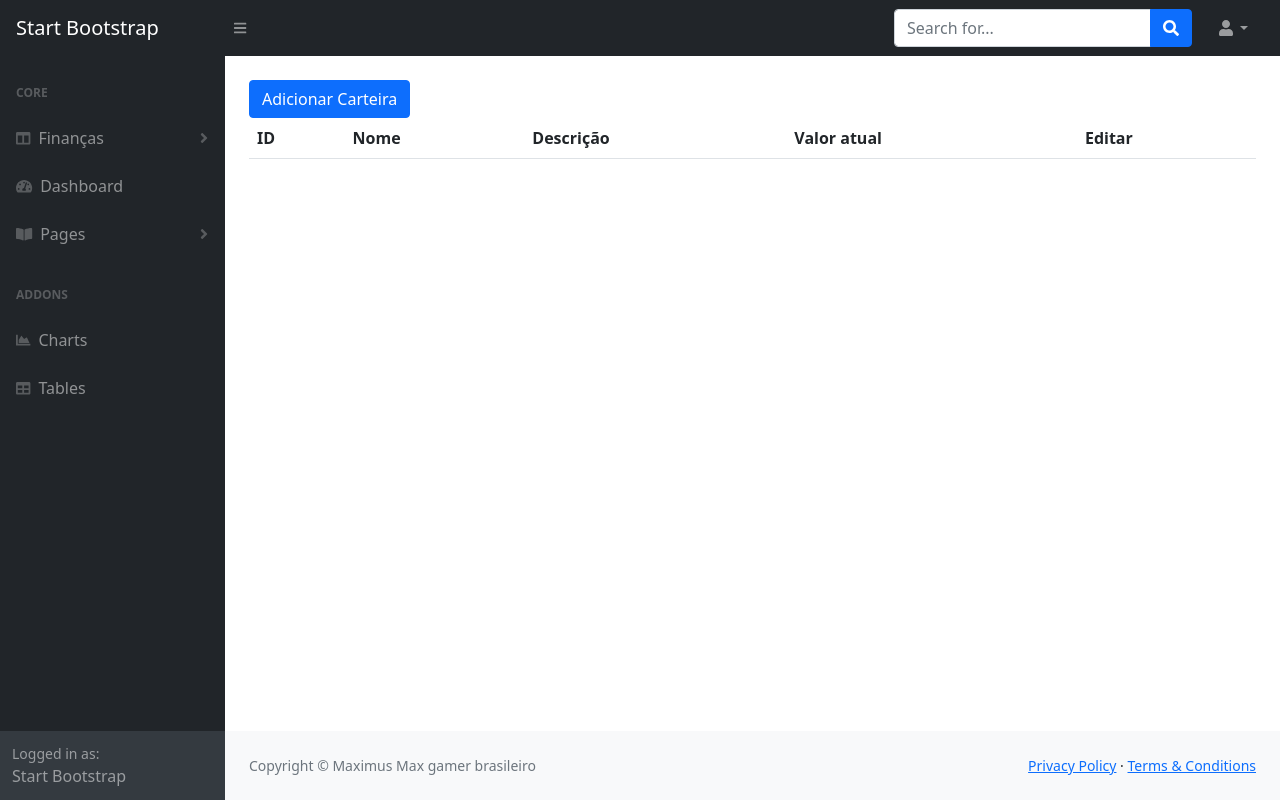
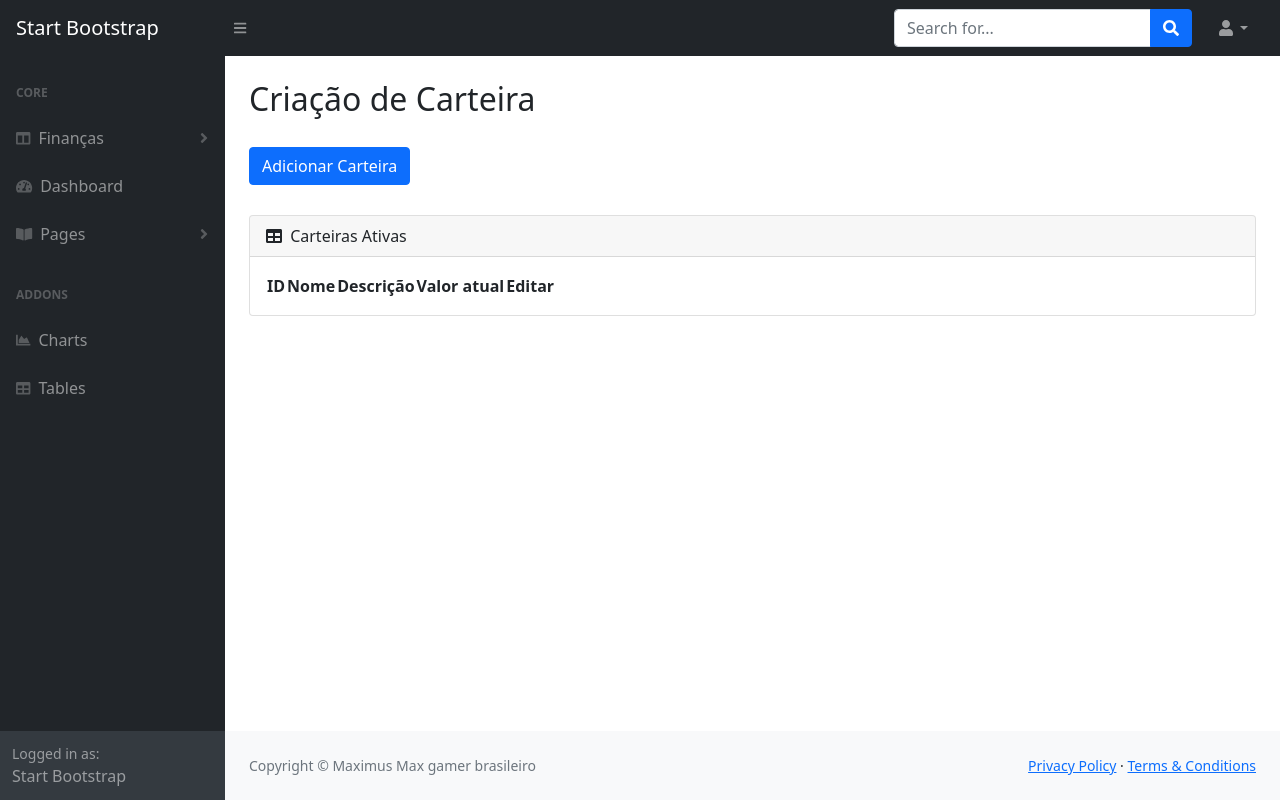
Before and after one commit to MaxNstk/financeiro, a Django app: page /finances/wallet_list in a window 1280 px wide. Run offline with Django 3.2, Linux system fonts and the light colour scheme; data that the repository does not hold is empty; some libraries are stand-ins or nearby versions.

Commit message:
breadcrumbs

```diff
--- a/finances/views/category/category_list_view.py
+++ b/finances/views/category/category_list_view.py
@@ -1,8 +1,8 @@
-from django.views.generic import ListView
-
 from finances.models import Category
+from finances.views.generic.custom_list_view import CustomListView
 
 
-class CategoryListView(ListView):
+class CategoryListView(CustomListView):
     model = Category
     template_name = 'finances/category/category_list.html'
+    breadcrumbs = 'Criação de Categoria'
--- /dev/null
+++ b/finances/views/generic/custom_list_view.py
@@ -0,0 +1,10 @@
+from django.views.generic import ListView
+
+
+class CustomListView(ListView):
+    breadcrumbs = None
+
+    def get_context_data(self, **kwargs):
+        ctx = super(CustomListView, self).get_context_data()
+        ctx['breadcrumbs'] = self.breadcrumbs
+        return ctx
--- a/finances/views/transaction/transaction_list_view.py
+++ b/finances/views/transaction/transaction_list_view.py
@@ -1,9 +1,9 @@
-from django.views.generic import ListView
-
 from finances.models import Transaction
+from finances.views.generic.custom_list_view import CustomListView
 
 
-class TransactionListView(ListView):
+class TransactionListView(CustomListView):
 
     model = Transaction
     template_name = 'finances/transaction/transaction_list.html'
+    breadcrumbs = 'Criação de Transação'
--- a/finances/views/wallet/wallet_list_view.py
+++ b/finances/views/wallet/wallet_list_view.py
@@ -1,9 +1,9 @@
-from django.views.generic import ListView
-
 from finances.models import Wallet
+from finances.views.generic.custom_list_view import CustomListView
 
 
-class WalletListView(ListView):
+class WalletListView(CustomListView):
 
     model = Wallet
     template_name = 'finances/wallet/wallet_list.html'
+    breadcrumbs = 'Criação de Carteira'
--- a/templates/finances/wallet/wallet_list.html
+++ b/templates/finances/wallet/wallet_list.html
@@ -1,14 +1,15 @@
-{% extends 'generic/base.html' %}
+{% extends 'generic/list_table.html' %}
 
-{% block page-title %} Carteiras {% endblock %}
+{% block add_new %}
+    <a href="{% url 'finances:wallet_create' %}" class="box-title btn btn-primary" style="margin-top: 2%"> Adicionar Carteira </a>
+{% endblock %}
 
-{% block content %}
-    <a href="{% url 'finances:wallet_create' %}" class="box-title btn btn-primary"> Adicionar Carteira </a>
-    <div class="row">
-        <div class="col-sm-12">
-            <div class="white-box">
-                <div class="table-responsive">
-                    <table class="table text-nowrap">
+{% block table_name %}
+    Carteiras Ativas
+{% endblock %}
+
+
+{% block table %}
     <thead>
     <tr>
         <th class="border-top-0"><b>ID</b></th>
@@ -33,10 +34,4 @@
         </tr>
     {% endfor %}
     </tbody>
-                    </table>
-                </div>
-            </div>
-        </div>
-    </div>
-
 {% endblock %}
--- a/templates/generic/generic_form.html
+++ b/templates/generic/generic_form.html
@@ -1,9 +1,5 @@
 {% extends 'generic/base.html' %}
 {% load crispy_forms_tags static %}
-
-{% block page-title %}
-    {{ breadcrumbs }}
-{% endblock %}
 
 {% block content %}
 
```
Also changed, not shown: templates/finances/category/category_list.html (+9 -15 lines). Lines whose indentation alone changed are shown as unchanged.
